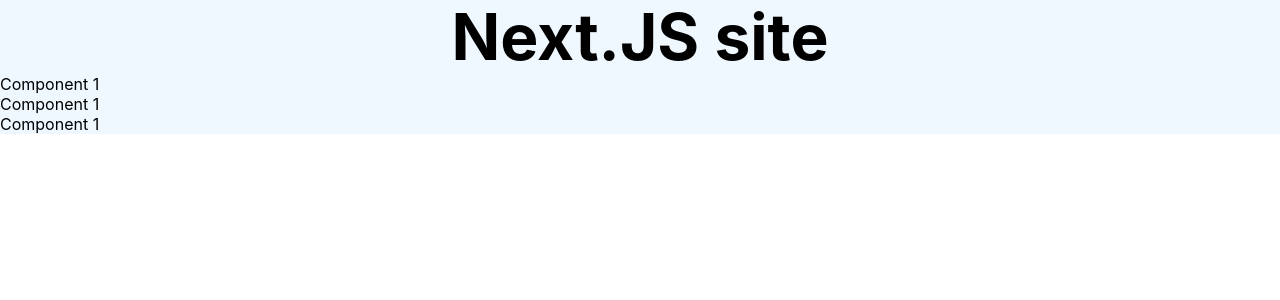
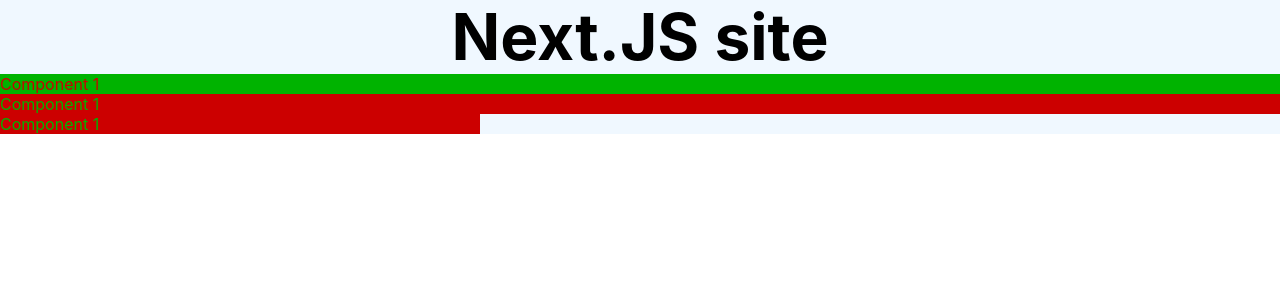
Before and after one commit to GabenGar/next-js-site, a Next.js app: page / in a window 1280 px wide. Shown: the top 300 px of the page. Built offline with nearby package versions, Linux system fonts and the light colour scheme.

Commit message:
fix: component styles

```diff
--- a/src/components/component1.tsx
+++ b/src/components/component1.tsx
@@ -7,7 +7,7 @@
 }
 
 export function ComponentOne({ className, ...blockProps }: Props) {
-  const blockClass = useClassName([styles.block, className])
+  const blockClass = useClassName(styles.block, className)
   return (<div className={blockClass} {...blockProps}>
     Component 1
   </div>)
--- a/src/components/component2.tsx
+++ b/src/components/component2.tsx
@@ -7,7 +7,7 @@
 }
 
 export function ComponentTwo({ className, ...blockProps }: Props) {
-  const blockClass = useClassName([styles.block, className])
+  const blockClass = useClassName(styles.block, className)
   return (<div className={blockClass} {...blockProps}>
     Component 1
   </div>)
--- a/src/components/component3.tsx
+++ b/src/components/component3.tsx
@@ -7,7 +7,7 @@
 }
 
 export function ComponentThree({ className, ...blockProps }: Props) {
-  const blockClass = useClassName([styles.block, className])
+  const blockClass = useClassName(styles.block, className)
   return (<div className={blockClass} {...blockProps}>
     Component 1
   </div>)
```
